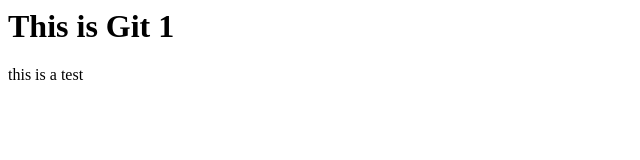
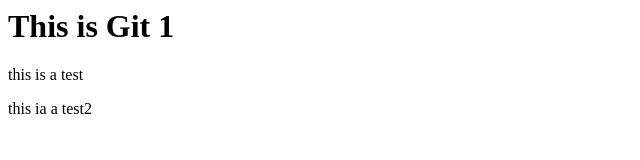
Before and after one commit to Darren-Aurelio/dadu-ijo, a plain HTML site: page index.html in a window 1280 px wide. Shown: the whole page, without its empty margins (0-640 px from the left). Drawn offline with Linux system fonts and the light colour scheme.

Commit message:
Update index.html

```diff
--- a/index.html
+++ b/index.html
@@ -1,4 +1,5 @@
 <html>
     <h1>This is Git 1</h1>
     <p>this is a test</p>
+    <p>this ia a test2</p>
 </html>
```
